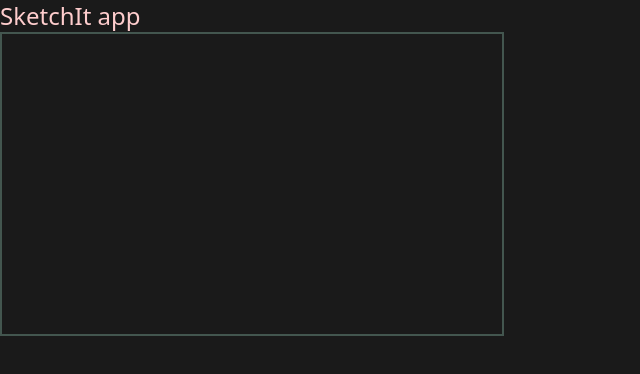
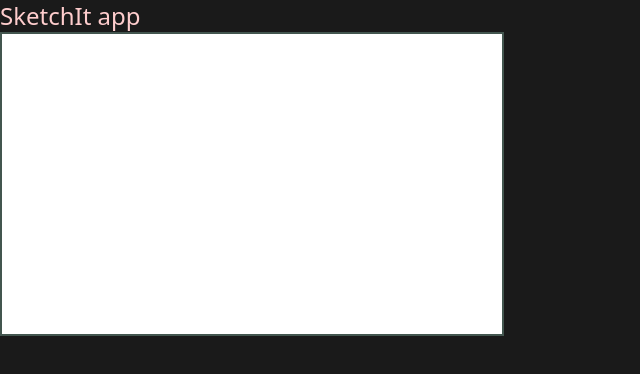
Before and after one commit to DevvDiego/SketchIt, a SvelteKit app: page / in a window 1280 px wide. Shown: the top 374 px of the page, without its empty margins (0-640 px from the left). Built offline with nearby package versions, Linux system fonts and the light colour scheme.

Commit message:
set basic canvas functionality

```diff
--- a/src/components/Canvas.svelte
+++ b/src/components/Canvas.svelte
@@ -1,19 +1,52 @@
 <script>
+    import { onMount } from "svelte";
+
+    /**
+     * use this element only inside onMount()
+    */
     export let _class = "";
     export let w = "180px";
     export let h = "200px";
 
-    function test(){return 0;}
+    let root;
+    let ctx;
+
+    let fillStyle = "white";
+    let draw_color = "black";
+    let draw_width = "2"
+    let is_drawing = false;
+
+
+    onMount(()=>{
+        ctx = root.getContext("2d");
+        ctx.fillStyle = fillStyle;
+        ctx.fillRect(0, 0, root.width, root.height)
+
+
+
+    })
+
+
+    function move(){
+        console.log("move")
+
+    }
+
+    function draw(){
+
+    }
+
+
 
 </script>
 
-<canvas width={w} height={h}
+<canvas bind:this={root} width={w} height={h}
 class=" {_class}
         border-2 border-secondary-700
         "
 
-on:mousedown={test} on:mousemove={test}
-on:pointerdown={test} on:pointermove={test}
+on:mousedown={move} on:mousemove={move}
+on:pointerdown={move} on:pointermove={move}
 >
 
 </canvas>
```
